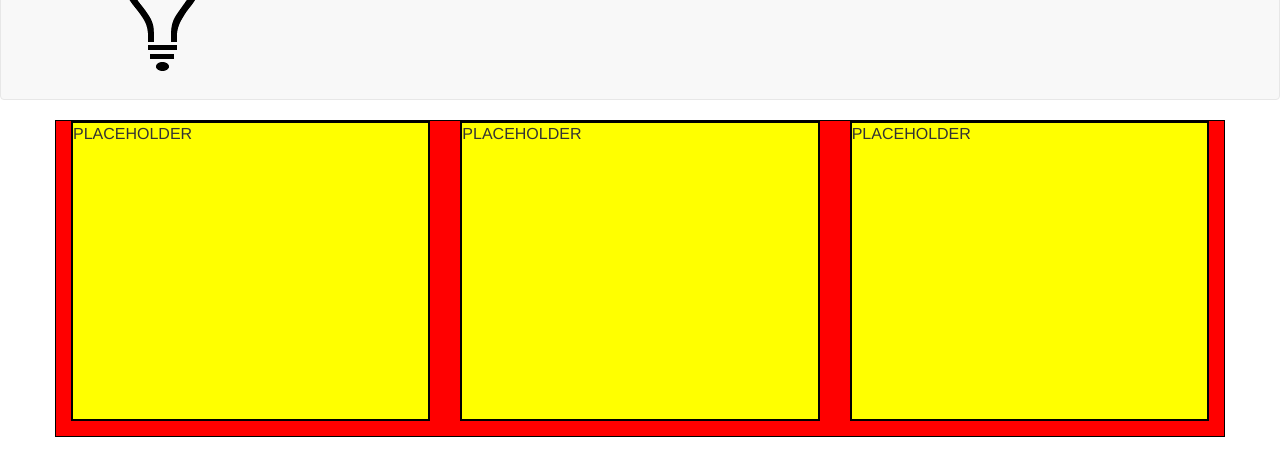
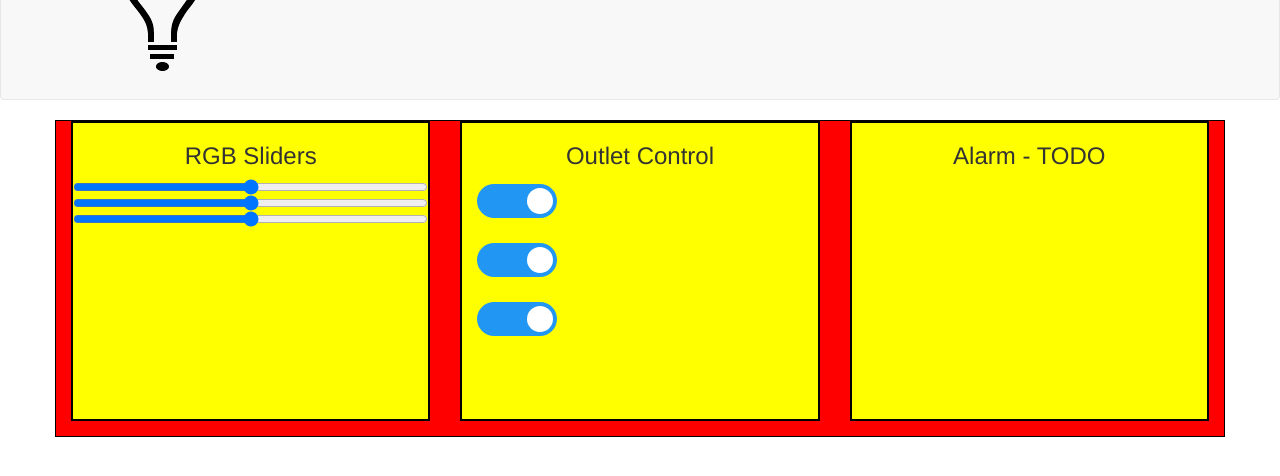
Before and after one commit to cisasteelersfan/node-leds, a plain HTML site: page public_test/index.html in a window 1280 px wide. Shown: the part 82-558 px from the top of the page. Drawn offline with nearby package versions, Linux system fonts and the light colour scheme.

Commit message:
Added 3 tiles

```diff
--- a/public_test/css/styles.css
+++ b/public_test/css/styles.css
@@ -41,6 +41,65 @@ body {
     background-color: yellow;
 }
 
+.switch {
+  position: relative;
+  display: inline-block;
+  width: 80px;
+  height: 34px;
+  margin: 5px 15px 20px;
+  float: left;
+  clear: both;
+}
+
+.switch input {display:none;}
+
+.slider {
+  position: absolute;
+  cursor: pointer;
+  top: 0;
+  left: 0;
+  right: 0;
+  bottom: 0;
+  background-color: #ccc;
+  -webkit-transition: .3s;
+  transition: .3s;
+}
+
+.slider:before {
+  position: absolute;
+  content: "";
+  height: 26px;
+  width: 26px;
+  left: 4px;
+  bottom: 4px;
+  background-color: white;
+  -webkit-transition: .4s;
+  transition: .4s;
+}
+
+input:checked + .slider {
+  background-color: #2196F3;
+}
+
+input:focus + .slider {
+  box-shadow: 0 0 1px #2196F3;
+}
+
+input:checked + .slider:before {
+  -webkit-transform: translateX(263px);
+  -ms-transform: translateX(26px);
+  transform: translateX(46px);
+}
+
+/* Rounded sliders */
+.slider.round {
+  border-radius: 34px;
+}
+
+.slider.round:before {
+  border-radius: 50%;
+}
+
 
 /** Media Queries **/
 
--- a/public_test/index.html
+++ b/public_test/index.html
@@ -30,13 +30,34 @@
     <div id="main-content" class="container">
         <div id="home-tiles" class="row">
             <div class="col-md-4 col-sm-6 col-xs-12">
-                <div class="tile">PLACEHOLDER</div>
+                <div class="tile">
+                    <h3 class="text-center">RGB Sliders</h3>
+                    <input type="range"></input>
+                    <input type="range"></input>
+                    <input type="range"></input>
+                </div>
             </div>
             <div class="col-md-4 col-sm-6 col-xs-12">
-                <div class="tile">PLACEHOLDER</div>
+                <div class="tile">
+                    <h3 class="text-center">Outlet Control</h3>
+                    <div class="switch">
+                        <input type="checkbox" checked>
+                        <span class="slider round"></span>
+                    </div>
+                    <div class="switch">
+                        <input type="checkbox" checked>
+                        <span class="slider round"></span>
+                    </div>
+                    <div class="switch">
+                        <input type="checkbox" checked>
+                        <span class="slider round"></span>
+                    </div>
+                </div>
             </div>
             <div class="col-md-4 col-sm-6 col-xs-12">
-                <div class="tile">PLACEHOLDER</div>
+                <div class="tile">
+                    <h3 class="text-center">Alarm - TODO</h3>
+                </div>
             </div>
         </div>
     </div>
```
